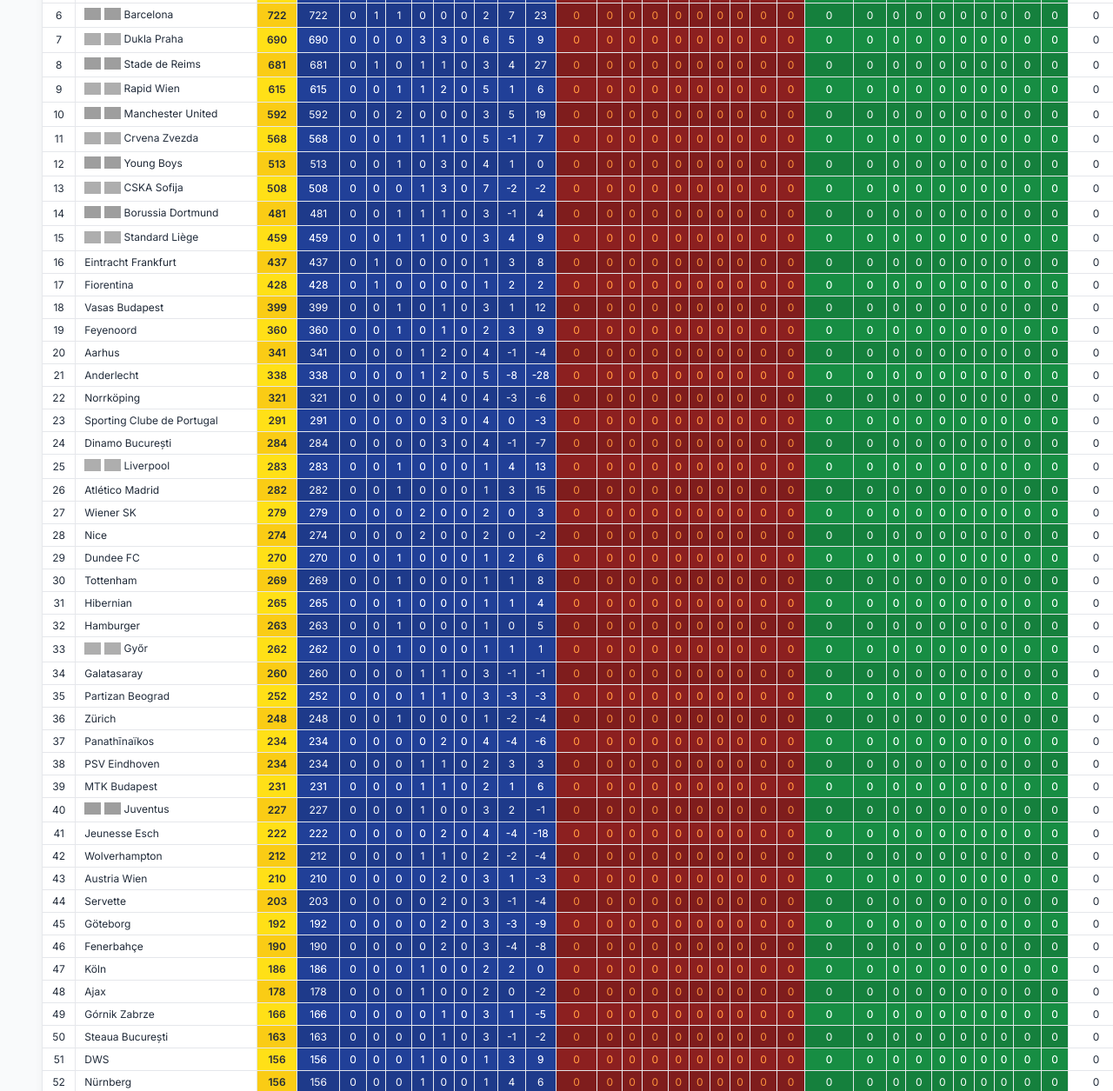
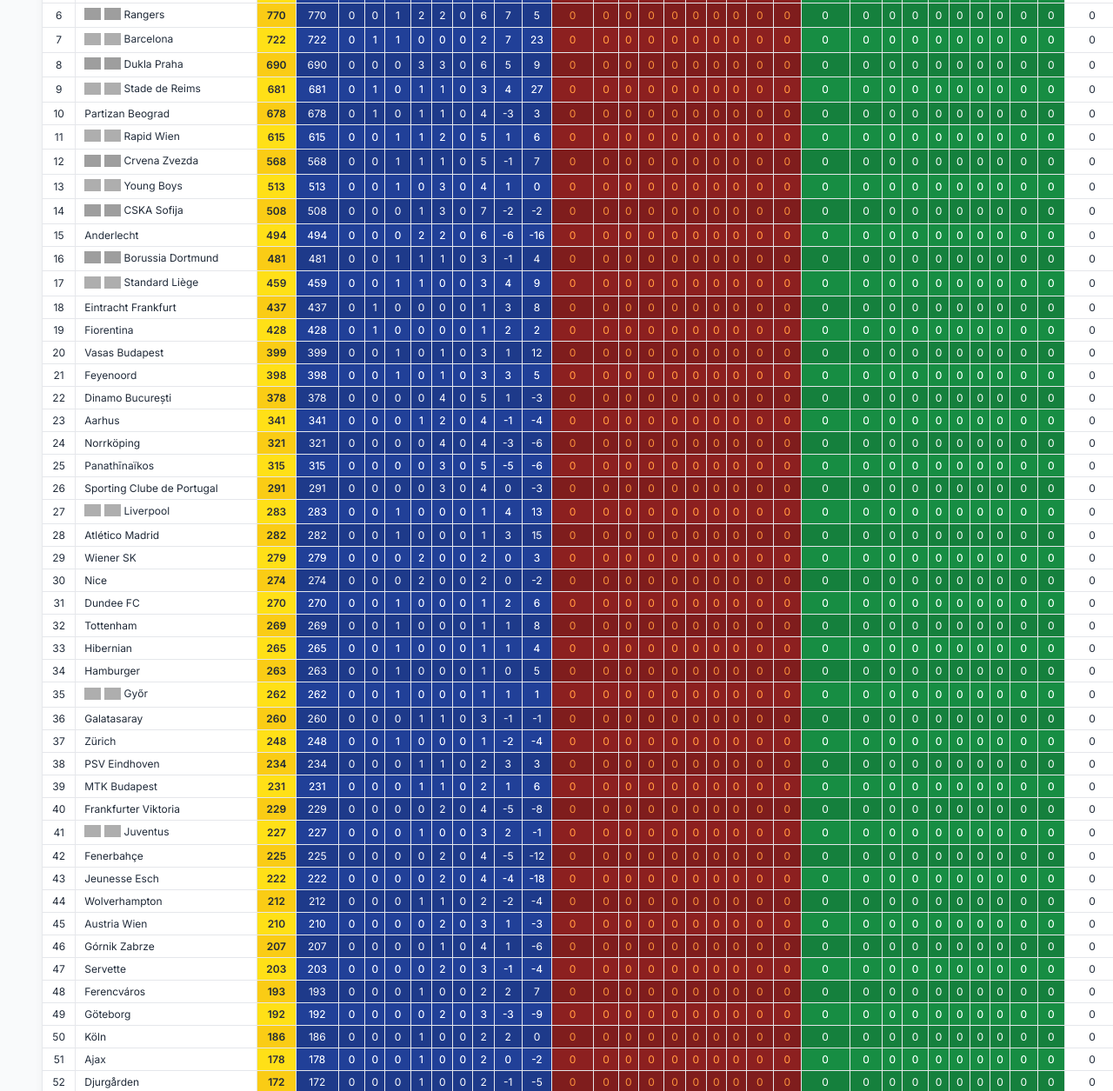
Before and after one commit to Munzqet/rankingclubs, a plain HTML site: page index.html in a window 1280 px wide. Shown: the part 482-1737 px from the top of the page at 87% size. Drawn offline with Linux system fonts and the light colour scheme; grey boxes are pictures that could not be loaded.

Commit message:
Update index.html

```diff
--- a/index.html
+++ b/index.html
@@ -563,6 +563,39 @@
       "Real Madrid" : {CL_Q:1, CL_P: 1, CL_VS:3, CL_DR:8},
       "Dukla Praha" : {CL_O:1, CL_P: 1, CL_VS:-1, CL_DR:-4},
       "Górnik Zabrze" : {CL_P: 1, CL_VS:0, CL_DR:0}
+    },
+      "1965/66": {
+      "Fenerbahçe": {CL_P: 1, CL_VS:-1, CL_DR:-4},
+      "Anderlecht": {CL_Q:1, CL_P: 1, CL_VS:2, CL_DR:12},
+      "Lyn Oslo": {CL_P: 1, CL_VS:0, CL_DR:-2},
+      "Derry City": {CL_O:1, CL_P: 1, CL_VS:-1, CL_DR:-7},
+      "KF Tiranë": {CL_P: 1, CL_VS:-1, CL_DR:-1},
+      "Kilmarnock": {CL_O:1, CL_P: 1, CL_VS:0, CL_DR:-3},
+      "Real Madrid": {CL_CL:1, CL_P: 1, CL_VS:3, CL_DR:11},
+      "Feyenoord" : {CL_P: 1, CL_VS:0, CL_DR:-4},
+      "Dinamo București": {CL_O:1, CL_P: 1, CL_VS:2, CL_DR:4},
+      "B1909": {CL_P: 1, CL_VS:-2, CL_DR:-5},
+      "Internazionale Milano": {CL_SF:1, CL_P: 1, CL_VS:0, CL_DR:4},
+      "Keflavík": {CL_P: 1, CL_VS:-2, CL_DR:-11},
+      "Ferencváros" : {CL_Q:1, CL_P: 1, CL_VS:2, CL_DR:9},
+      "Panathīnaïkos" : {CL_O:1, CL_P: 1, CL_VS:-1, CL_DR:0},
+      "Sliema Wanderers" : {CL_P: 1, CL_VS:0, CL_DR:-2},
+      "Lausanne": {CL_P: 1, CL_VS:-1, CL_DR:-4},
+      "Sparta Praha"  : {CL_Q:1, CL_P: 1, CL_VS:3, CL_DR:6},
+      "LASK": {CL_P: 1, CL_VS:-2, CL_DR:-3},
+      "Górnik Zabrze" : {CL_0:1, CL_P: 1, CL_VS:0, CL_DR:-1},
+      "Partizan Beograd" : {CL_F:1, CL_P: 1, CL_VS:0, CL_DR:6},
+      "Nantes"  : {CL_P:1, CL_VS:-1, CL_DR:-2},
+      "Apoel" : {CL_P: 1, CL_VS:-2, CL_DR:-10},
+      "Werder Bremen" : {CL_0:1, CL_P: 1, CL_VS:2, CL_DR:8},
+      "Drumcondra" : {CL_P: 1, CL_VS:0, CL_DR:-2},
+      "Frankfurter Viktoria" : {CL_O:1, CL_P: 1, CL_VS:-2, CL_DR:-2},
+      "HJK" : {CL_P: 1, CL_VS:-2, CL_DR:-7},
+      "Manchester United" : {CL_SF:1, CL_P: 1, CL_VS:6, CL_DR:15},
+      "Djurgården"   : {CL_P: 1, CL_VS:0, CL_DR:-5},
+      "Levski Sofija" : {CL_O:1, CL_P: 1, CL_VS:-1, CL_DR:4},
+      "Stade Dudelange" : {CL_P: 1, CL_VS:-2, CL_DR:-18},
+      "Benfica" : {CL_Q:1, CL_P: 1, CL_VS:1, CL_DR:14}
     }
     };const startYear = document.getElementById("startYear");
 const endYear = document.getElementById("endYear");
```
